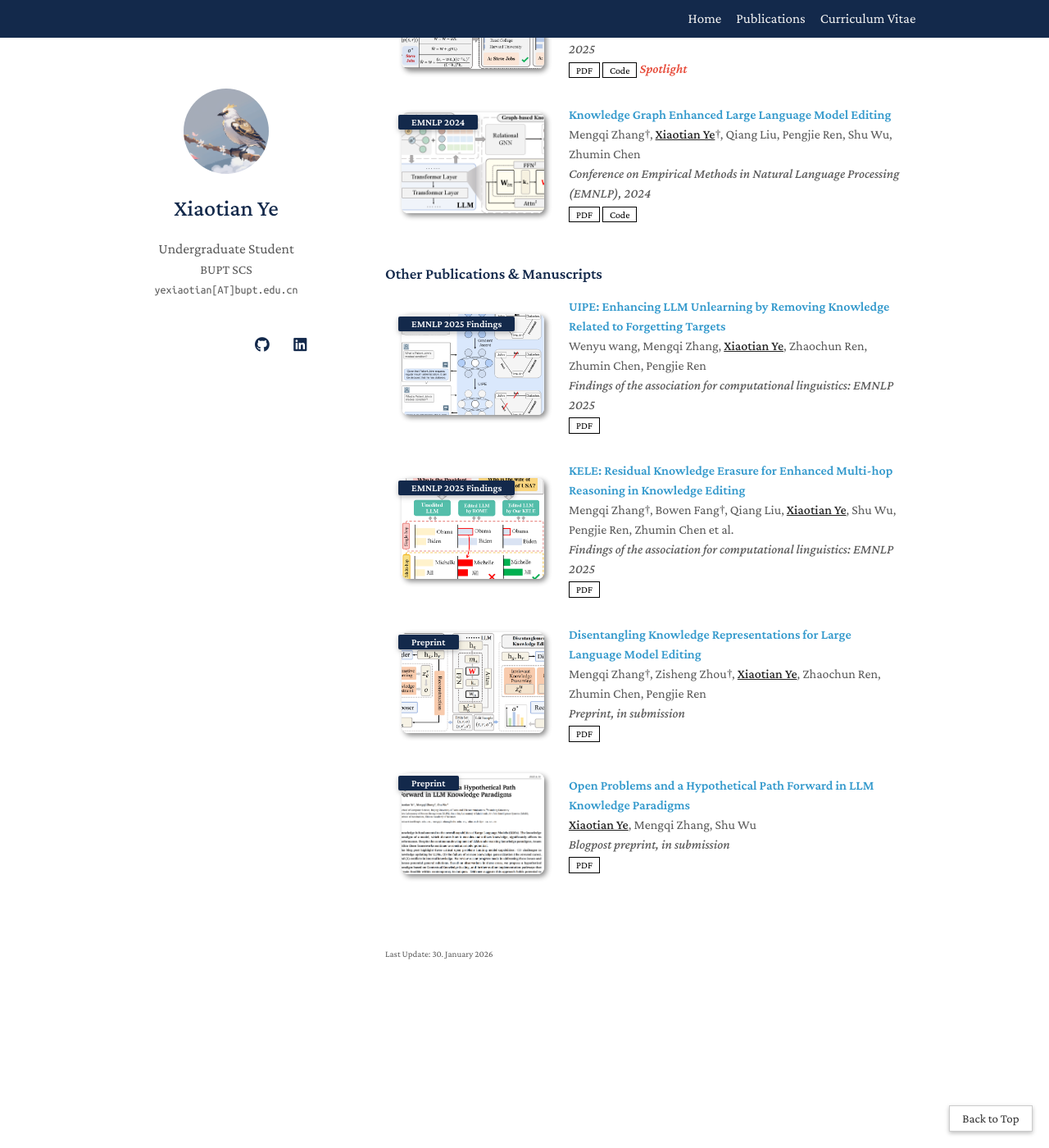
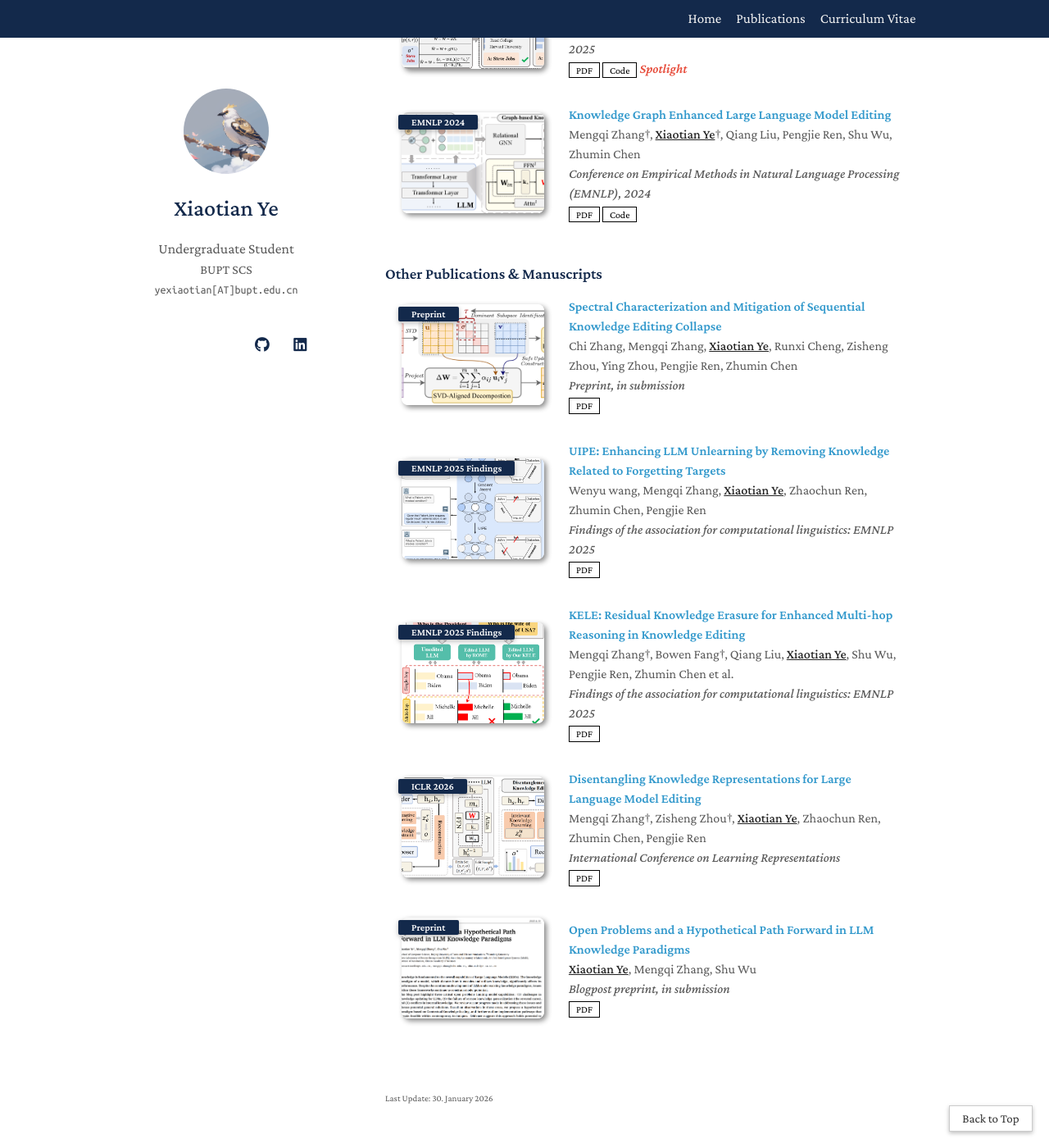
Before and after one commit to Acruxos/Acruxos.github.io, a Jekyll site: the page built from publications.md, in a window 1280 px wide and 1400 px high, scrolled down 468 px. Shown: the whole window at 82% size. Built offline with Jekyll 4.4.1, drawn with Linux system fonts in a browser that asks for light colours; a style sheet for code colours, icons or effects is not loaded.

```diff
--- a/_config.yml
+++ b/_config.yml
@@ -20,7 +20,7 @@ enable_last_update: true
 
 # Links
 link_type: icon #text/icon
-google_scholar: https://scholar.google.com/citations?user=F0tij1oAAAAJ
+google_scholar: https://scholar.google.com/citations?user=UPrMDGsAAAAJ
 github_link: https://github.com/Acruxos/
 linkedin: https://www.linkedin.com/in/xiaotian-ye/
 cv_link: /files/resume.pdf
--- a/_data/publications.yml
+++ b/_data/publications.yml
@@ -1,5 +1,11 @@
 main:
 
+  - title: "Spectral Characterization and Mitigation of Sequential Knowledge Editing Collapse"
+    authors: "Chi Zhang, Mengqi Zhang, <strong><u>Xiaotian Ye</u></strong>, Runxi Cheng, Zisheng Zhou, Ying Zhou, Pengjie Ren, Zhumin Chen"
+    conference_short: Preprint
+    conference: Preprint, in submission
+    pdf: https://arxiv.org/pdf/2601.11042
+    image: /images/REVIVE.png
 
   - title: "UIPE: Enhancing LLM Unlearning by Removing Knowledge Related to Forgetting Targets"
     authors: "Wenyu wang, Mengqi Zhang, <strong><u>Xiaotian Ye</u></strong>, Zhaochun Ren, Zhumin Chen, Pengjie Ren"
@@ -18,8 +24,8 @@ main:
 
   - title: "Disentangling Knowledge Representations for Large Language Model Editing"
     authors: "Mengqi Zhang†, Zisheng Zhou†, <strong><u>Xiaotian Ye</u></strong>, Zhaochun Ren, Zhumin Chen, Pengjie Ren"
-    conference_short: Preprint
-    conference: Preprint, in submission
+    conference_short: ICLR 2026
+    conference: International Conference on Learning Representations
     pdf: https://arxiv.org/abs/2505.18774
     image: /images/DiKE.png
 
```
Also changed, not shown: 2 other files.
